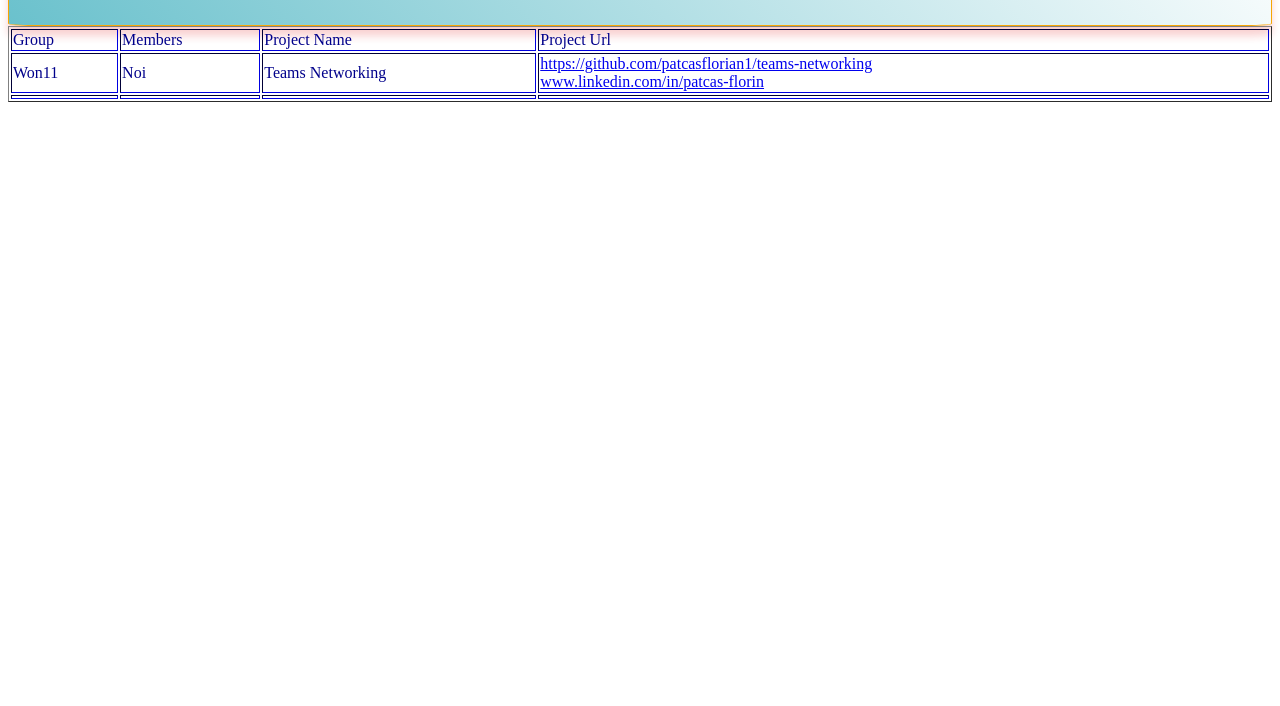
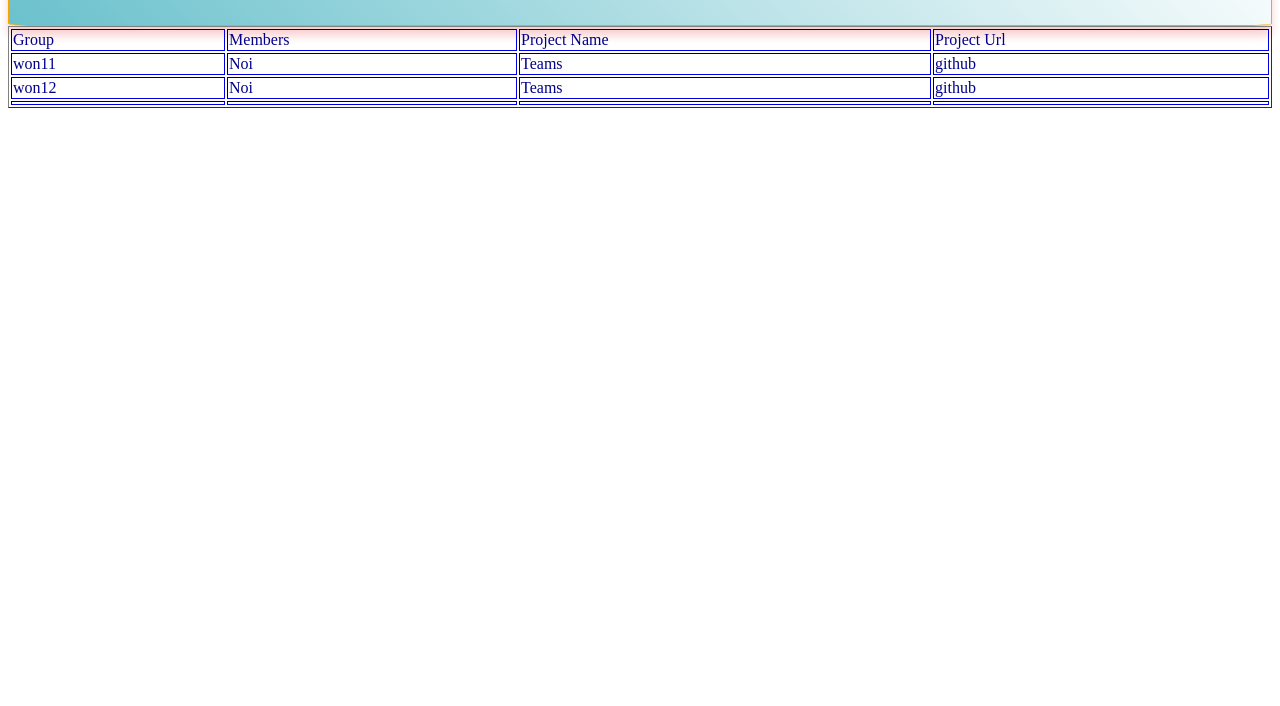
Before and after one commit to patcasflorian1/teams-networking, a plain HTML site: page index.html in a window 1280 px wide. Shown: the part 102-808 px from the top of the page. Drawn offline with Linux system fonts and the light colour scheme.

Commit message:
javascript.json

```diff
--- a/index.html
+++ b/index.html
@@ -24,7 +24,7 @@
 
     </header>
 
-   <table border="1">
+   <table border="1" id="teams">
     <thead>
 <tr >
     <td>Group</td>
@@ -34,22 +34,7 @@
 </tr>
     </thead>
     <tbody>
-<tr>
-    <td>
-Won11
-    </td>
-    <td>
-Noi
-    </td>
-    <td>
 
-       Teams Networking
-    </td>
-    <td>
-        <a  href ="https://github.com/patcasflorian1/teams-networking">https://github.com/patcasflorian1/teams-networking</a>  <br>
-      <a  href ="https://www.linkedin.com/in/patcas-florin-00b10a60/">www.linkedin.com/in/patcas-florin</a>
-    </td>
-</tr>
     </tbody>
     <tfoot>
 <tr>
@@ -69,5 +54,6 @@
     </tfoot>
 
    </table>
+   <script src="index.js"></script>
   </body>
 </html>
--- /dev/null
+++ b/index.js
@@ -0,0 +1,23 @@
+fetch("teams.json")
+  .then((r) => r.json())
+  .then((teams) => {
+
+    displayTeams(teams);
+  });
+
+function displayTeams(teams) {
+  console.info("display", teams);
+ const teamsHTML = teams.map(
+    (team) => `
+ <tr>
+    <td>${team.promotion}</td>
+    <td>${team.members}</td>
+    <td> ${team.name}</td>
+    <td>${team.url}</td>
+ </tr>
+
+ `
+  );
+  document.querySelector("#teams tbody").innerHTML = teamsHTML.join("");
+
+}
--- /dev/null
+++ b/teams.json
@@ -0,0 +1,15 @@
+[
+  {
+    "promotion": "won11",
+    "members": "Noi",
+    "name": "Teams",
+    "url": "github"
+  },
+  {
+    "promotion": "won12",
+    "members": "Noi",
+    "name": "Teams",
+    "url": "github"
+  }
+
+]
```
